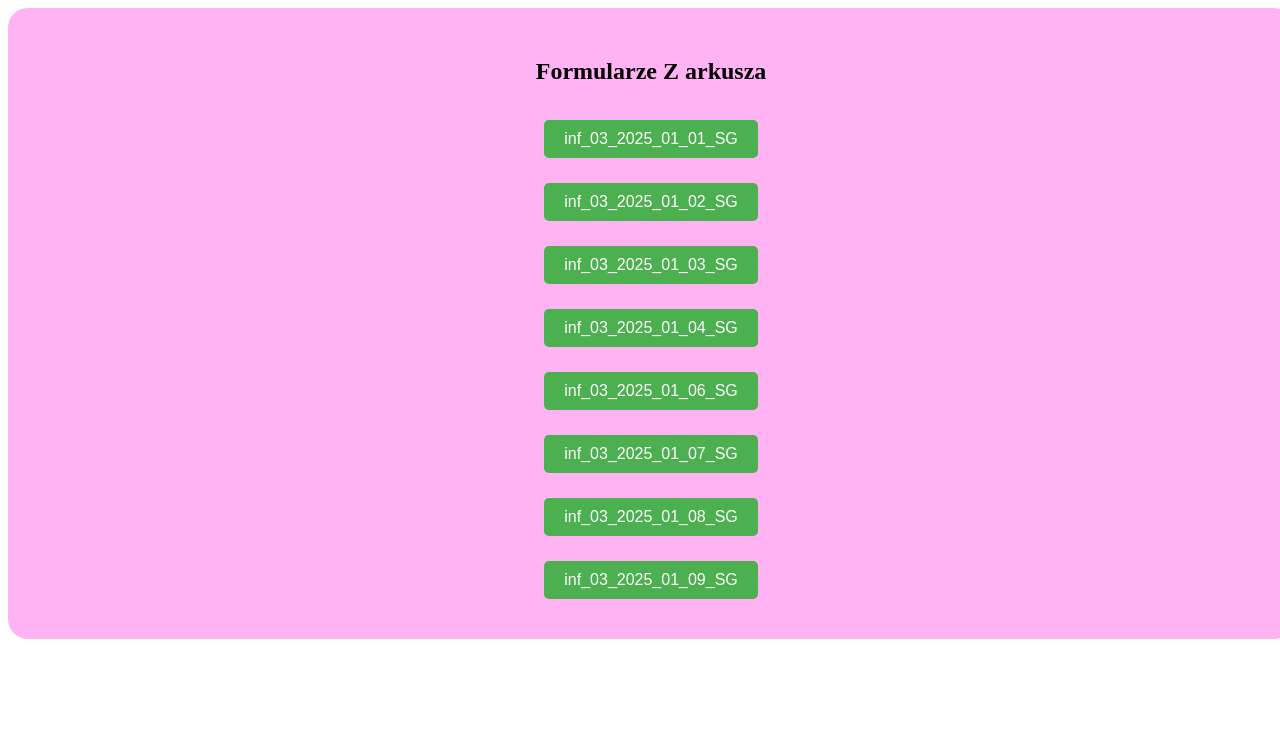
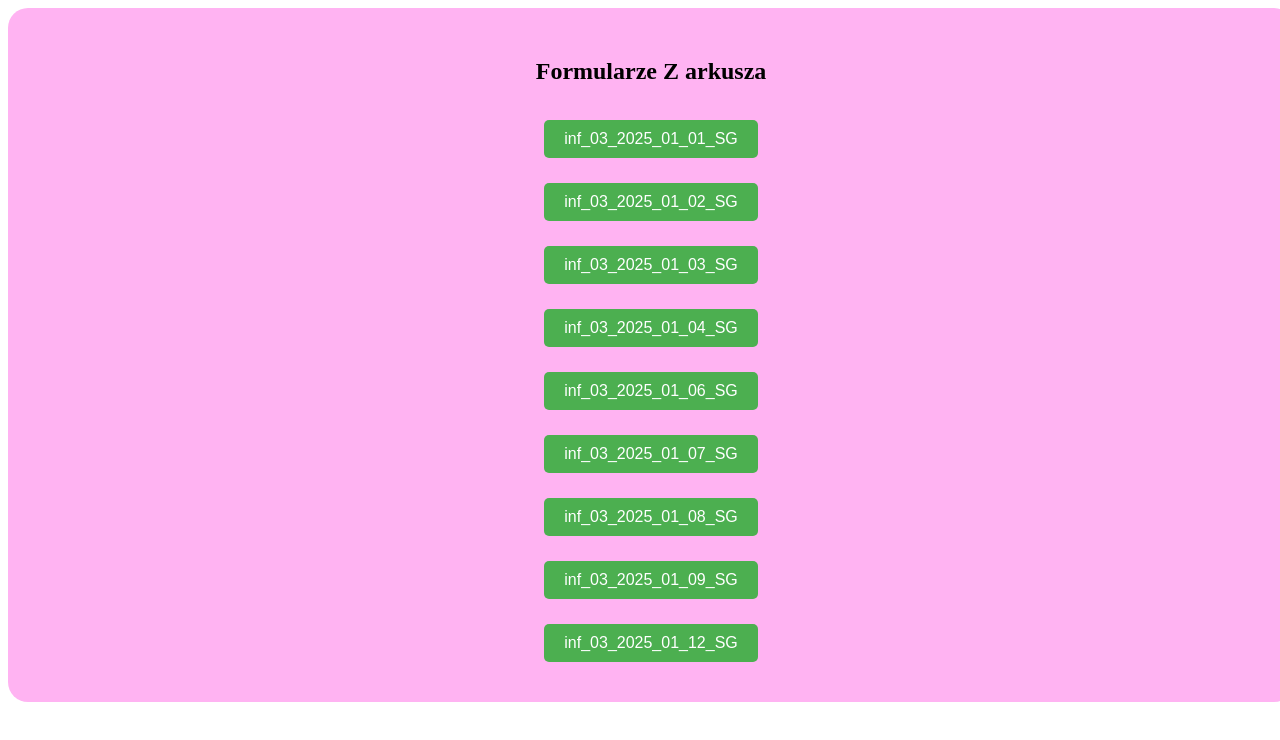
Before and after one commit to hudygaming69-gif/16, a plain HTML site: page index.html in a window 1280 px wide. Drawn offline with Linux system fonts and the light colour scheme.

Commit message:
Update index.html

```diff
--- a/index.html
+++ b/index.html
@@ -45,6 +45,7 @@
     <button onclick="location.href='index6.html'">inf_03_2025_01_07_SG</button>
     <button onclick="location.href='index7.html'">inf_03_2025_01_08_SG</button>
     <button onclick="location.href='index8.html'">inf_03_2025_01_09_SG</button>
+    <button onclick="location.href='index9.html'">inf_03_2025_01_12_SG</button>
 </div>
 </body>
 </html>
```
